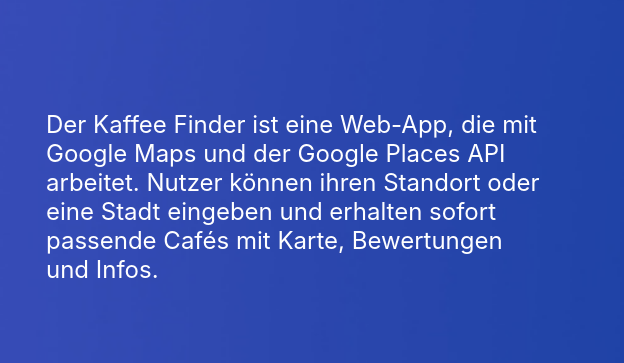
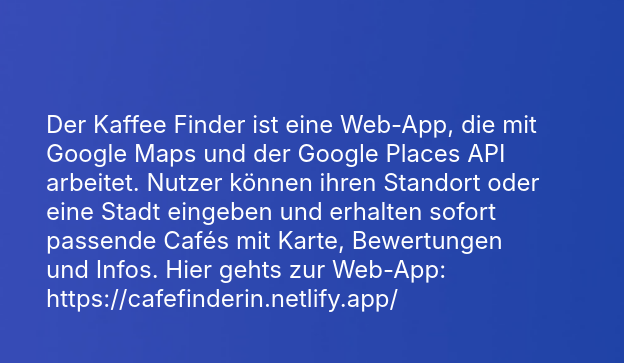
Before and after one commit to Flipo1893/LBM293, a plain HTML site: page portfolio.html in a window 1280 px wide. Shown: the part 216-579 px from the top of the page, 656-1280 px from the left. Drawn offline with Linux system fonts and the light colour scheme.

Commit message:
Link zur CafeFinder

```diff
--- a/portfolio.html
+++ b/portfolio.html
@@ -42,6 +42,7 @@
     Der Kaffee Finder ist eine Web-App, die mit Google Maps und der Google Places API arbeitet.
     Nutzer können ihren Standort oder eine Stadt eingeben und erhalten sofort passende Cafés mit Karte,
     Bewertungen und Infos.
+    Hier gehts zur Web-App: https://cafefinderin.netlify.app/
   </p>
 </div>
   <br>
```
